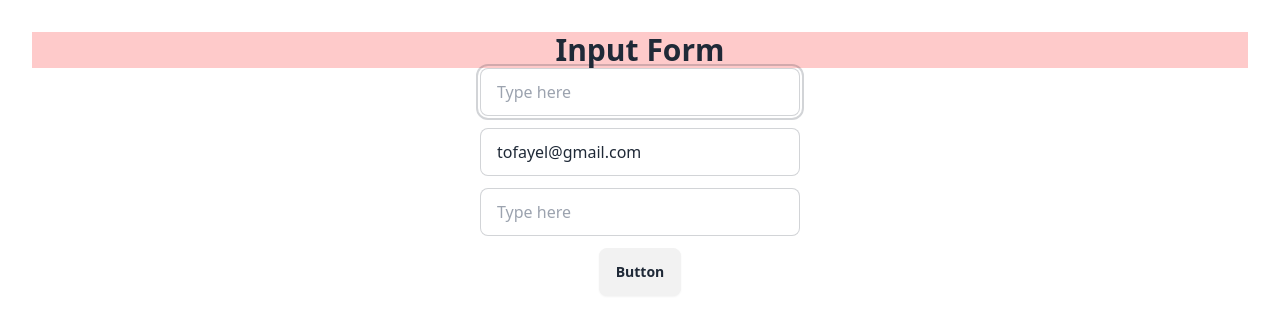
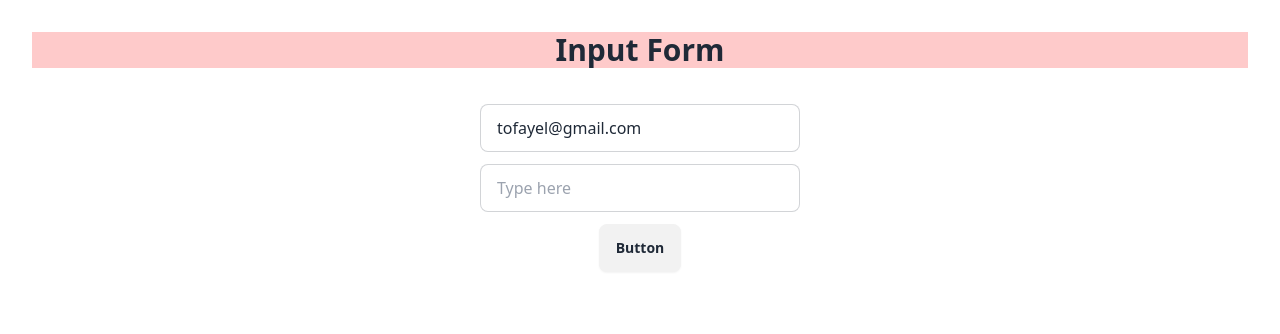
Before and after one commit to tofayeLL/form-master, a React (Vite) app: page / in a window 1280 px wide. Shown: the top 334 px of the page. Built offline with nearby package versions, Linux system fonts and the light colour scheme.

Commit message:
explore how to   Create Custom Hook and how to use

```diff
--- a/src/App.jsx
+++ b/src/App.jsx
@@ -1,6 +1,7 @@
 
 
 import './App.css'
+import HookForm from './components/HookForm/HookForm'
 import RefForm from './components/RefForm/RefForm'
 import SimpleForm from './components/SimpleForm/SimpleForm'
 import StatefulForm from './components/StatefulForm/StatefulForm'
@@ -11,13 +12,14 @@
   return (
     <>
 
-     <h1 className="text-3xl font-bold bg-red-200">
-      Input Form
-    </h1>
-    {/* <SimpleForm></SimpleForm> */}
-    {/* <StatefulForm></StatefulForm> */}
+      <h1 className="text-3xl font-bold bg-red-200">
+        Input Form
+      </h1>
+      {/* <SimpleForm></SimpleForm> */}
+      {/* <StatefulForm></StatefulForm> */}
 
-    <RefForm></RefForm>
+      {/* <RefForm></RefForm> */}
+      <HookForm></HookForm>
 
 
 
--- /dev/null
+++ b/src/components/HookForm/HookForm.jsx
@@ -0,0 +1,38 @@
+import useInputState from "../../hooks/useInputState";
+
+const HookForm = () => {
+
+//  this one for name
+//   const [name, handleChangeName] = useInputState('Tofayel Ahmed');
+
+//   this one for email
+  const emailState = useInputState('tofayel@gmail.com');
+
+
+    const handleSubmit = (e) => {
+        console.log(name);
+
+        console.log(emailState.value)
+        e.preventDefault();
+        console.log('submitted');
+
+    }
+    return (
+        <div>
+            <form onSubmit={handleSubmit} className="space-y-3">
+                {/* <input value={name} onChange={handleChangeName} type="text" name="name" placeholder="Type here" className="input input-bordered w-full max-w-xs" /> */}
+                <br />
+                <input {...emailState} type="email" name="email" placeholder="Type here" className="input input-bordered w-full max-w-xs" />
+                <br />
+                <input type="password" name="password" placeholder="Type here" className="input input-bordered w-full max-w-xs" />
+                <br />
+
+                <button type="submit" className="btn">Button</button>
+
+            </form>
+
+        </div>
+    );
+};
+
+export default HookForm;
--- /dev/null
+++ b/src/hooks/useInputState.js
@@ -0,0 +1,25 @@
+import { useState } from "react"
+
+
+const useInputState = (defaultValue = null) => {
+    const [value, setValue] = useState(defaultValue);
+
+
+
+   /*  const handleChange = (e) => {
+       setValue(e.target.value);
+    } */
+    // return [value, handleChange]
+
+    //-----------------------------------------
+    // another way object akare return er khetre
+    const onChange = (e) => {
+        setValue(e.target.value);
+     }
+     return {
+        value,
+        onChange
+     }
+}
+
+export default useInputState;
```
